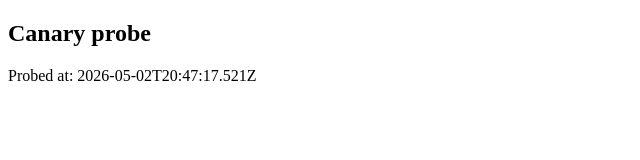
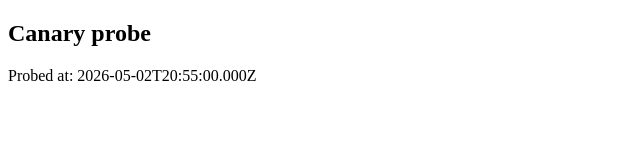
Before and after one commit to gopher-tech/genie-canary, a Next.js app: page /canary-probe in a window 1280 px wide. Shown: the top 160 px of the page, without its empty margins (0-640 px from the left). Built offline with nearby package versions, Linux system fonts and the light colour scheme.

Commit message:
fix(probe): move probedAt inside component (Next.js disallows arbitrary Page exports)

```diff
--- a/app/canary-probe/page.tsx
+++ b/app/canary-probe/page.tsx
@@ -1,13 +1,13 @@
 /**
- * The canary cron rewrites this file every cycle. The body holds a single
- * timestamp constant so the diff is tiny and trivially reviewable. The
- * <section> wrapper is what the proof-gen pipeline asserts on:
- * Playwright loads the route on the Vercel preview, waits for `section`
- * to be visible, screenshots it, compares before/after.
+ * Canary probe page — rewritten by the genie-mono canary cron every cycle.
+ * The proof-gen pipeline asserts on the <section> wrapper: it loads this
+ * route on the Vercel preview, waits for `section` to be visible, and
+ * screenshots it. The probedAt constant is the only line that changes
+ * per cycle. NOTE: must NOT be a top-level export — Next.js disallows
+ * arbitrary named exports on Page modules. Local const is fine.
  */
-export const probedAt = '2026-05-02T20:47:17.521Z';
-
 export default function CanaryProbe() {
+  const probedAt = '2026-05-02T20:55:00.000Z';
   return (
     <section data-testid="canary-probe">
       <h1>Canary probe</h1>
```
